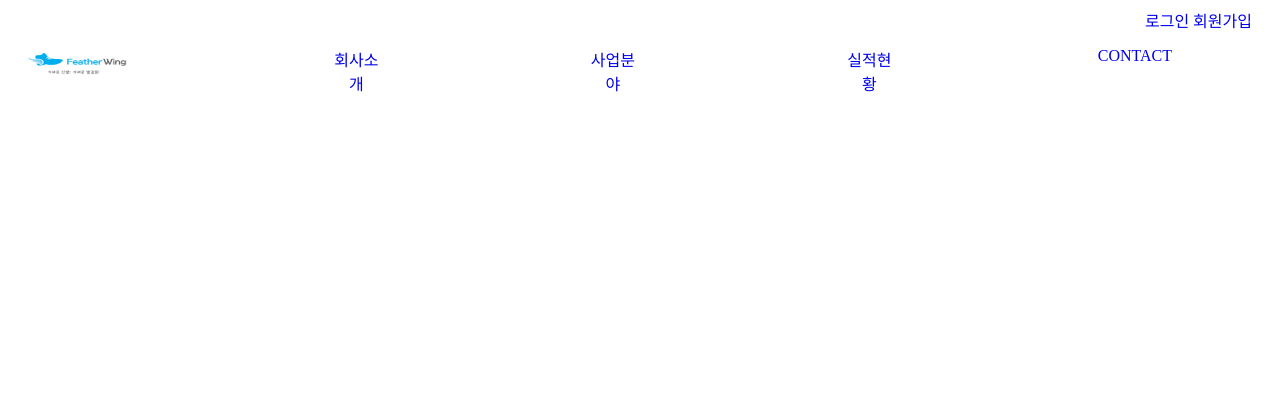
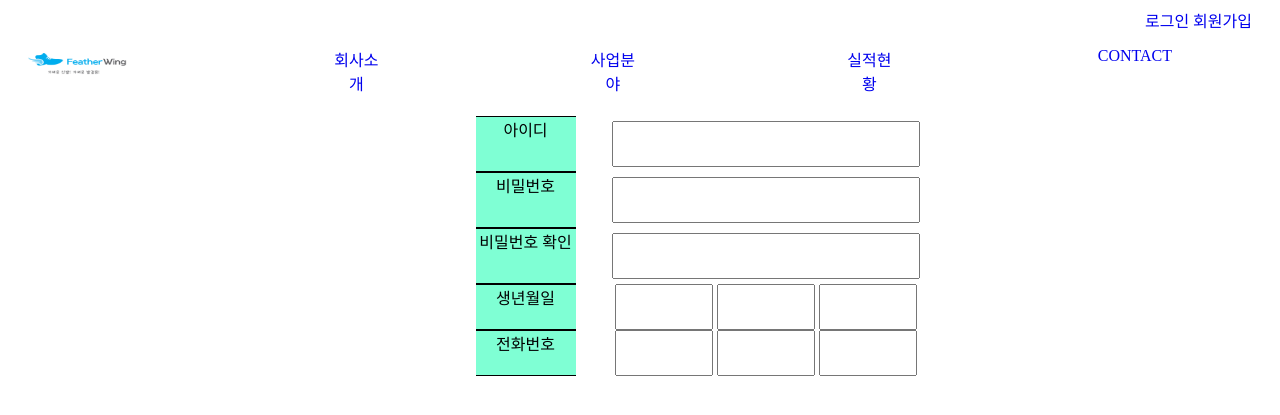
Before and after one commit to k-young-ju/phpdev, a PHP site: page /member/join.php in a window 1280 px wide; the page is wider, and only the part inside the window is pictured. Shown: the top 415 px of that part. Run offline with PHP 8.4, Linux system fonts and the light colour scheme.

Commit message:
세번째 커밋 그리고 잠시 중지

```diff
--- a/css/join.css
+++ b/css/join.css
@@ -1,4 +1,26 @@
+
 .joinContainer{
     width: 1400px;
+    justify-content: center;
     display: inline-flex;
 }
+.joinTitle{
+    width: 100px;
+    background-color: aquamarine;
+    margin-right: 15px;
+    border-top: 1px solid black;
+    border-bottom: 1px solid black;
+    align-items: center;
+}
+.joinContent{
+    width: 350px;
+}
+.joinOneInput{
+    width: 300px;
+    height: 40px;
+    margin: 5px;
+}
+.joinThreeInput{
+    width: 90px;
+    height: 40px;
+}
--- a/include/header.php
+++ b/include/header.php
@@ -5,7 +5,7 @@
 <head>
     <meta charset="UTF-8">
     <meta name="viewport" content="width=device-width, initial-scale=1.0">
-    <title>00r건설</title>
+    <title>(주)페더윙</title>
     <link href="/phpdev/img/logo.ico" rel="shortcut icon" type="image/x-icon">
     <link rel="stylesheet" href="/phpdev/css/header.css">
 </head>
--- a/member/join.php
+++ b/member/join.php
@@ -1,6 +1,34 @@
 <?php include $_SERVER['DOCUMENT_ROOT'] . "/phpdev/include/header.php"; // 절대 경로 처리 ?>
 <link rel="stylesheet" href="/phpdev/css/join.css">
 
-<div class="joinContainer">
+<center>
 
-</div>
+    <div class="joinContainer">
+        <div class="joinTitle">아이디</div>
+        <div class="joinContent"><input id="id" name="id" class="joinOneInput"></div>
+    </div>
+    <div class="joinContainer">
+        <div class="joinTitle">비밀번호</div>
+        <div class="joinContent"><input id="pass" name="pass" class="joinOneInput"></div>
+    </div>
+    <div class="joinContainer">
+        <div class="joinTitle">비밀번호 확인</div>
+        <div class="joinContent"><input id="pass2" class="joinOneInput"></div>
+    </div>
+    <div class="joinContainer">
+        <div class="joinTitle">생년월일</div>
+        <div class="joinContent">
+            <input id="birth" name="birth" class="joinThreeInput">
+            <input id="birth2" name="birth2" class="joinThreeInput">
+            <input id="birth3" name="birth3" class="joinThreeInput">
+        </div>
+    </div>
+    <div class="joinContainer">
+        <div class="joinTitle">전화번호</div>
+        <div class="joinContent">
+            <input id="phone1" name="phone1" class="joinThreeInput">
+            <input id="phone2" name="phone2" class="joinThreeInput">
+            <input id="phone3" name="phone3" class="joinThreeInput">
+        </div>
+    </div>
+</center>
```
